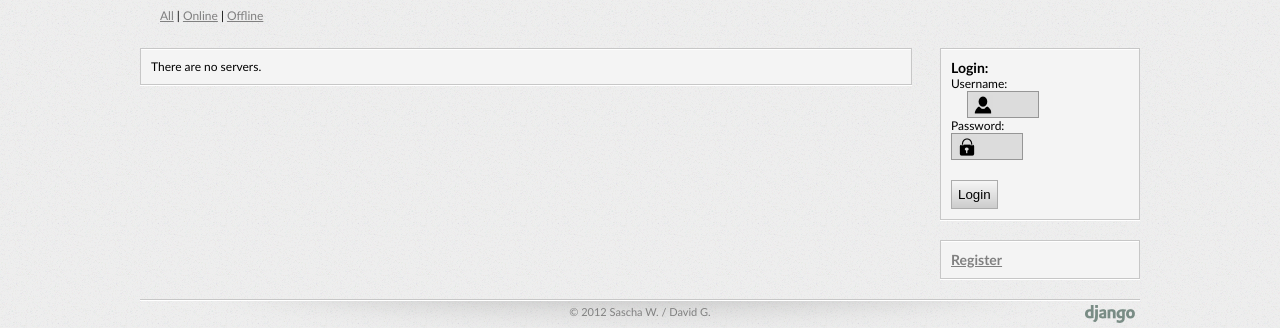
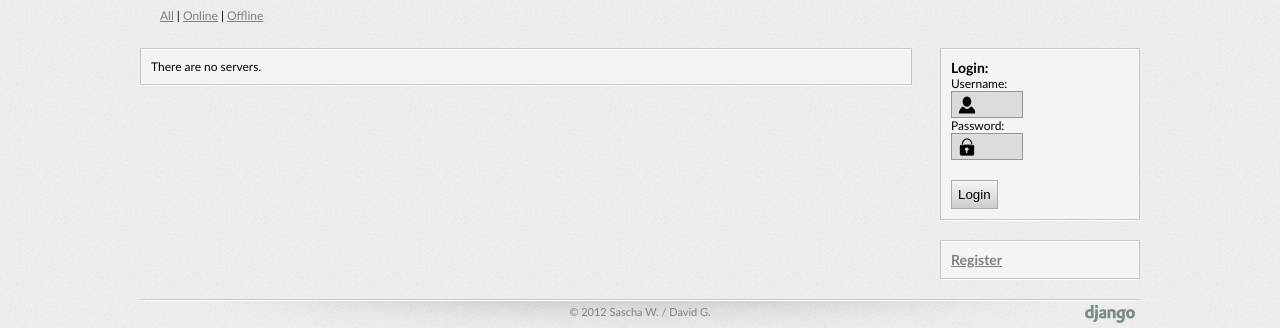
Before and after one commit to upTee/upTee, a Django app: page /servers/ in a window 1280 px wide. Shown: the part 154-482 px from the top of the page. Run offline with Django 3.2, Linux system fonts and the light colour scheme; data that the repository does not hold is empty; parts of the project's set-up code (start-up, migrations or seed data) failed here and were passed over.

Commit message:
should fix the login margin

```diff
--- a/uptee/static/css/forms.css
+++ b/uptee/static/css/forms.css
@@ -16,7 +16,7 @@ input[type=text] {
         border: solid 1px #009bff;
     }
 
-p input[type=text] {
+.tabmenu_content p input[type=text] {
     margin-left: 16px;
 }
 
```
